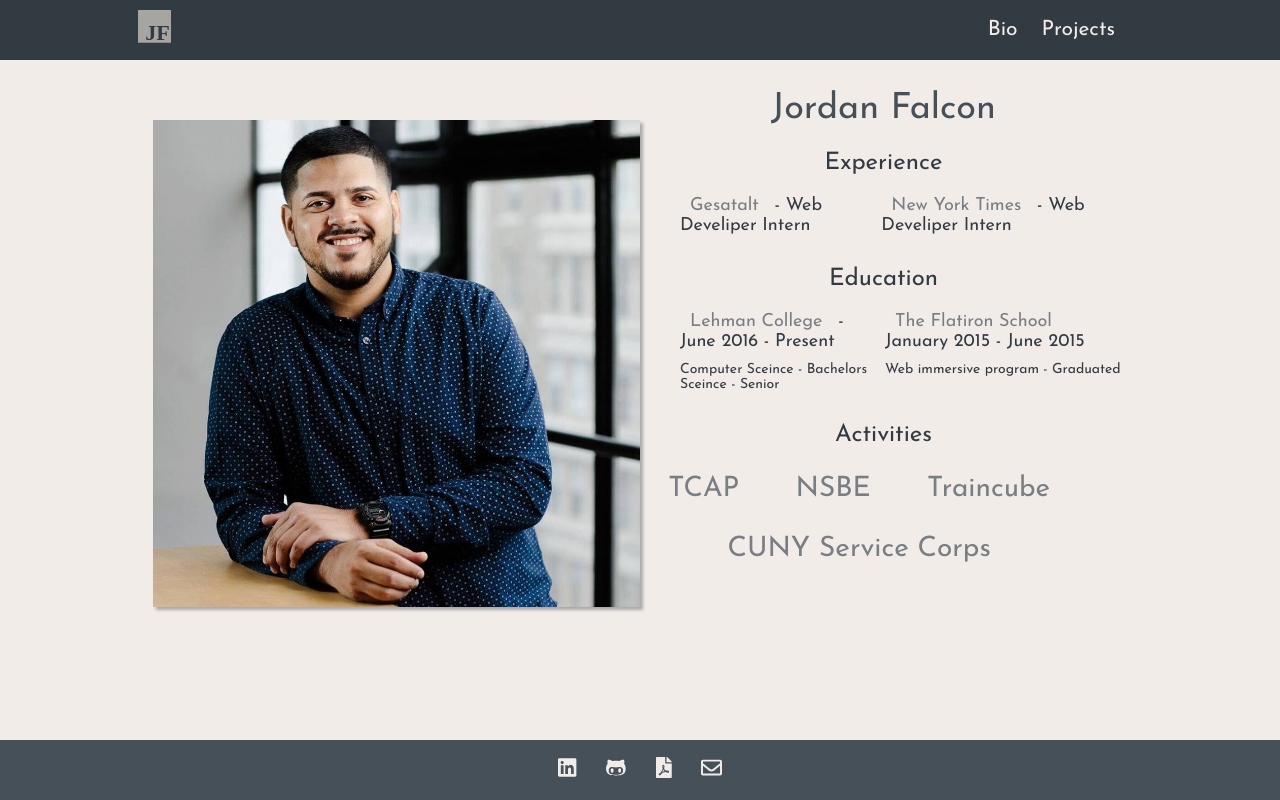
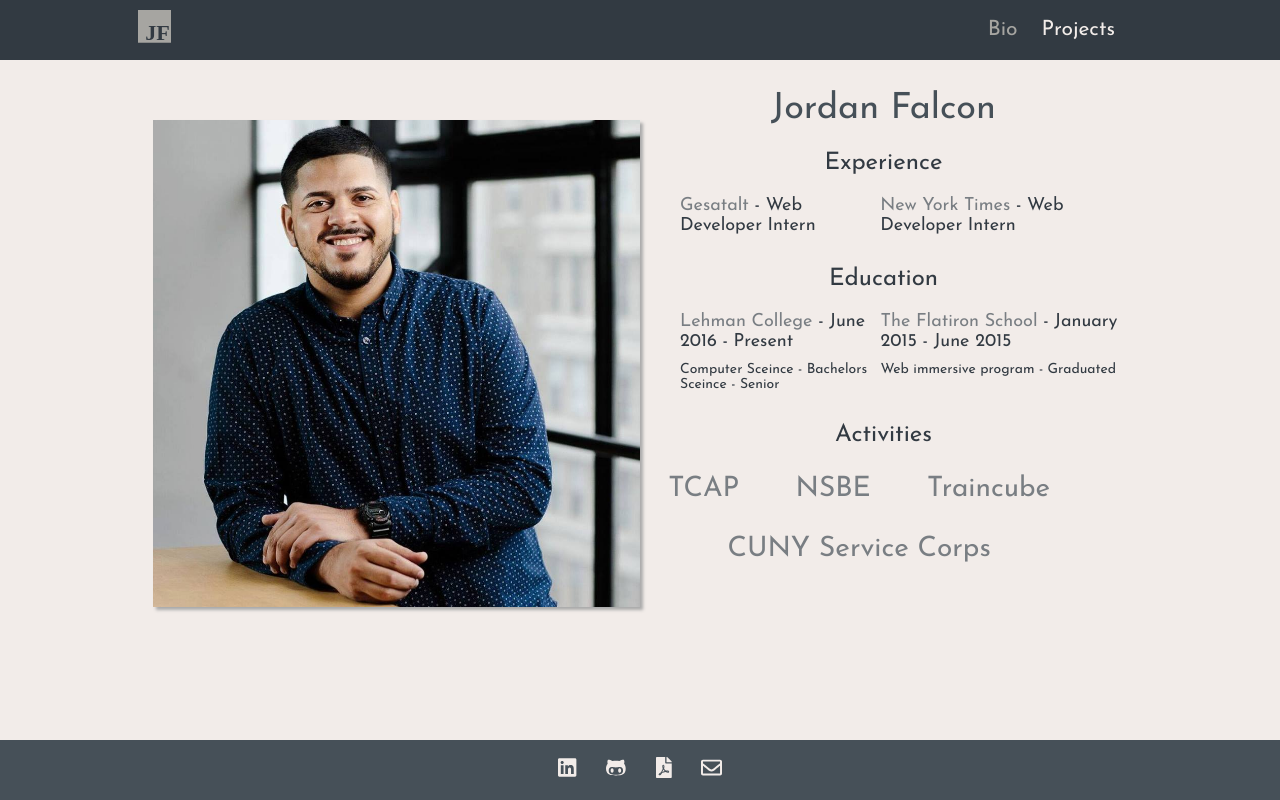
Before and after one commit to j-falcon122/jordanjfalcon, a React (Create React App) app: page /Bio in a window 1280 px wide. Built offline with nearby package versions, Linux system fonts and the light colour scheme.

Commit message:
Fix spelling arror on Bio, Add active state for nav

```diff
--- a/package.json
+++ b/package.json
@@ -3,11 +3,14 @@
   "version": "0.1.0",
   "private": true,
   "dependencies": {
+    "history": "^4.7.2",
+    "jquery": "^3.3.1",
     "react": "^16.3.2",
     "react-bootstrap": "^0.32.1",
     "react-dom": "^16.3.2",
     "react-pdf": "^3.0.5",
     "react-router": "^4.2.0",
+    "react-router-bootstrap": "^0.24.4",
     "react-router-dom": "^4.3.0-rc.3",
     "react-scripts": "1.1.4"
   },
--- a/src/Bio.css
+++ b/src/Bio.css
@@ -41,7 +41,20 @@
     text-decoration: none;
     color: #465058;
     opacity: .7;
-    margin: 10px;
+    /*margin: 10px;*/
+}
+
+.Bio-education {
+    display: flex;
+    flex-flow: row;
+    justify-content: space-between;
+}
+
+.Bio-experience {
+    display: flex;
+    flex-flow: row;
+    flex-wrap: wrap;
+    justify-content: space-between;
 }
 
 .Bio-content a:hover {
--- a/src/Bio.js
+++ b/src/Bio.js
@@ -15,22 +15,22 @@ class Bio extends Component {
                 <h3>Experience</h3>
                 <ul className="Bio-experience">
                     <li>
-                        <h4><a href="http://gestalt.io/" target="_blank">Gesatalt</a> - Web Develiper Intern</h4>
+                        <h4><a href="http://gestalt.io/" target="_blank" title="Gesatalt" alt="Gesatalt">Gesatalt</a> - Web Developer Intern</h4>
                         <h5></h5>
                     </li>
                     <li>
-                        <h4><a href="https://www.nytimes.com/" target="_blank">New York Times</a> - Web Develiper Intern</h4>
+                        <h4><a href="https://www.nytimes.com/" target="_blank" title="New York Times" alt="New York Times">New York Times</a> - Web Developer Intern</h4>
                         <h5></h5>
                     </li>
                 </ul>
                 <h3>Education</h3>
                 <ul className="Bio-education">
                     <li>
-                        <h4><a href="http://lehman.edu/" target="_blank">Lehman College</a> - June 2016 - Present</h4>
+                        <h4><a href="http://lehman.edu/" target="_blank" alt="Lehamn College" title="Lehamn College">Lehman College</a> - June 2016 - Present</h4>
                         <h5>Computer Sceince - Bachelors Sceince - Senior</h5>
                     </li>
                     <li>
-                        <h4><a href="https://flatironschool.com/" target="_blank">The Flatiron School</a> January 2015 - June 2015</h4>
+                        <h4><a href="https://flatironschool.com/" target="_blank" alt="The Flatiron School" title="The Flatiron School">The Flatiron School</a> - January 2015 - June 2015</h4>
                         <h5>Web immersive program - Graduated</h5>
                     </li>
                 </ul>
--- a/src/NavBar.css
+++ b/src/NavBar.css
@@ -41,11 +41,15 @@
     color: #A6A5A1;
 }
 
-.Nav-list-item:active {
+.Nav-list-item.active {
     text-decoration: none;
+    pointer-events: none;
     cursor: pointer;
     color: #A6A5A1;
 }
+
+.Nav-list-item-active {
+  }
 
 .Nav-list-item:before {
     text-decoration: none;
--- a/src/NavBar.js
+++ b/src/NavBar.js
@@ -1,5 +1,5 @@
 import React, { Component } from 'react';
-import { BrowserRouter as Router, Link } from 'react-router-dom'
+import { BrowserRouter as Router, Link, NavLink } from 'react-router-dom'
 import logo from './jf-logo.svg';
 import './NavBar.css';
 import Bio from './Bio'
@@ -8,14 +8,14 @@ import Contact from './Contact'
 
 class NavBar extends Component {
   render() {
+
     return (
         <div className="NavBar">
           <div className="NavBar-container">
             <Link to={"/Bio"}><img src={logo} className="Nav-loading-logo" alt="logo" /></Link>
-
             <ul>
-                <li><Link to={"/Bio"} className="Nav-list-item">Bio</Link></li>
-                <li><Link to={"/Projects"} className="Nav-list-item">Projects</Link></li>
+                <li><NavLink to={"/Bio"} className="Nav-list-item Nav-list-item-active">Bio</NavLink></li>
+                <li><NavLink to={"/Projects"} className="Nav-list-item" >Projects</NavLink></li>
             </ul>
           </div>
         </div>
```
Also changed, not shown: src/NavLink.js (added, +22 -0 lines), 1 other file (tests, documents, lock files or other folders).
